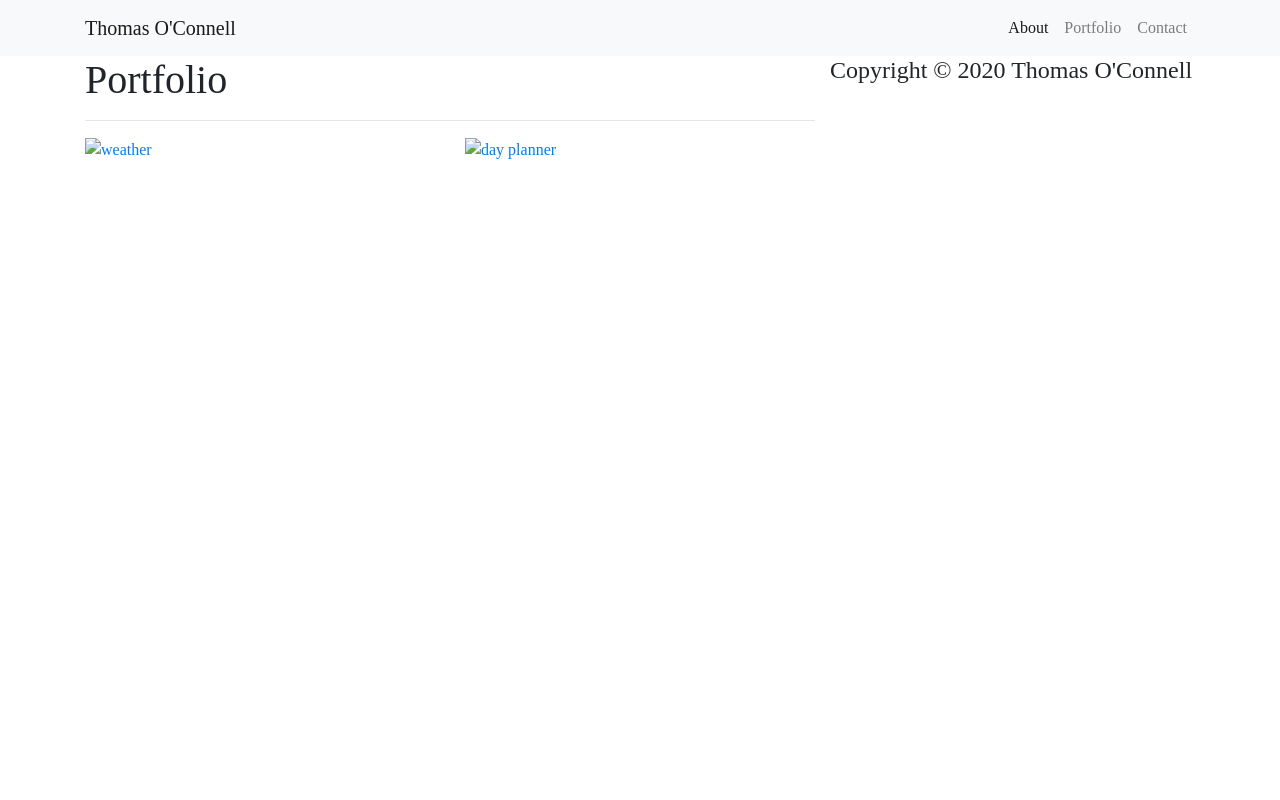
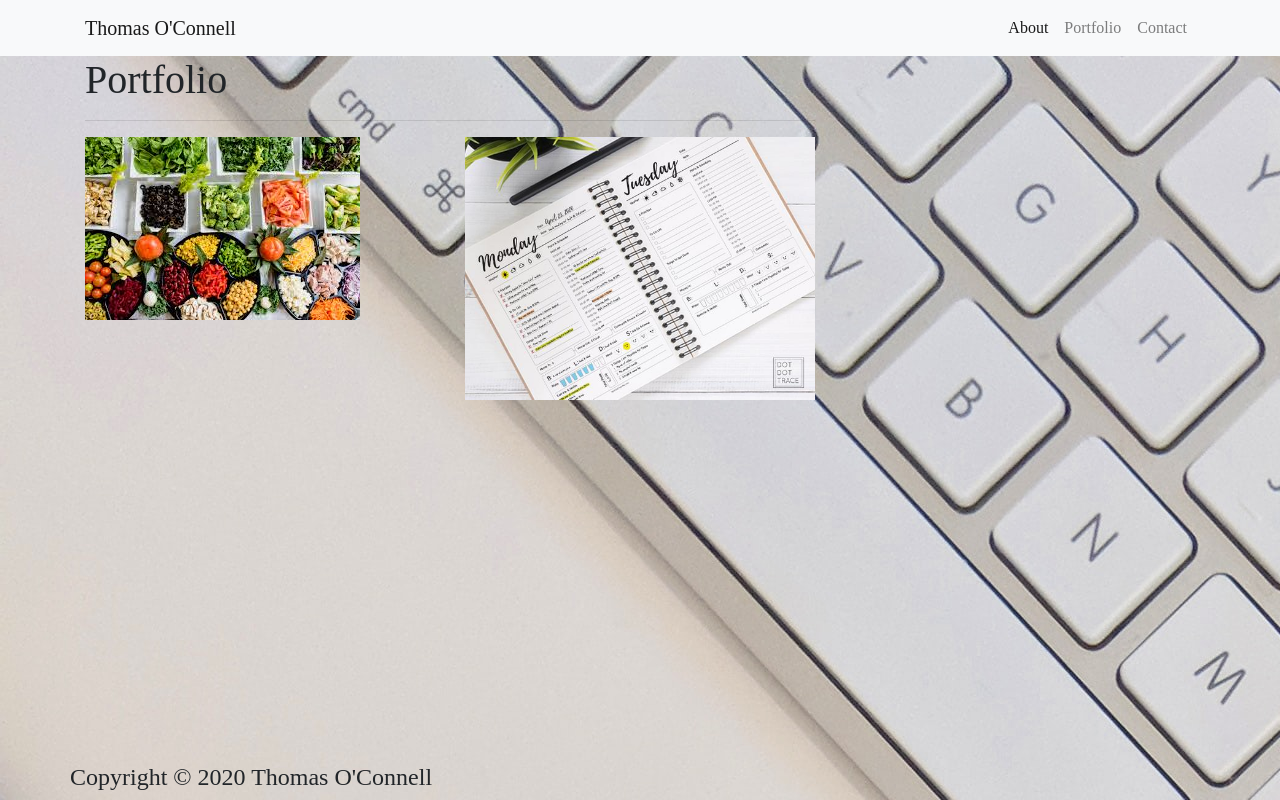
Before and after one commit to tomay91/Homework.2, a plain HTML site: page portfolio.html in a window 1280 px wide. Drawn offline with nearby package versions, Linux system fonts and the light colour scheme.

Commit message:
updating sytling and fixing images

```diff
--- a/portfolio.html
+++ b/portfolio.html
@@ -51,12 +51,12 @@
           <div class="row">
             <div class="col-sm-6 col-md-12 col-lg-6">
               <a href="https://tomay91.github.io/Group-Project-1/">
-              <img class= "img-fluid port-image" src="food.jpg" alt="weather">
+              <img class= "img-fluid port-image" src="Assets/food.jpg" alt="food">
               </a>
             </div>
             <div class="col-sm-6 col-md-12 col-lg-6">
               <a href="https://tomay91.github.io/Homework5.dayplanner/">
-              <img class="img-fluid port-image" src="dayplanner.jpg" alt="day planner">
+              <img class="img-fluid port-image" src="Assets/dayplanner.jpg" alt="day planner">
               </a>
             </div>
 
--- a/style.css
+++ b/style.css
@@ -1,9 +1,10 @@
 body {
 font-family: 'Times New Roman', Times, serif;
-background-image: url("background.jpg");
+background-image: url("Assets/background.jpg");
 }
 
-ul.navbar-nav {
-
-text-align: right;
+.footer{
+position: absolute;
+bottom: 0;
+text-align: center;
 }
```
Also changed, not shown: contact.html (+4 -2 lines), index.html (+1 -1 lines).
